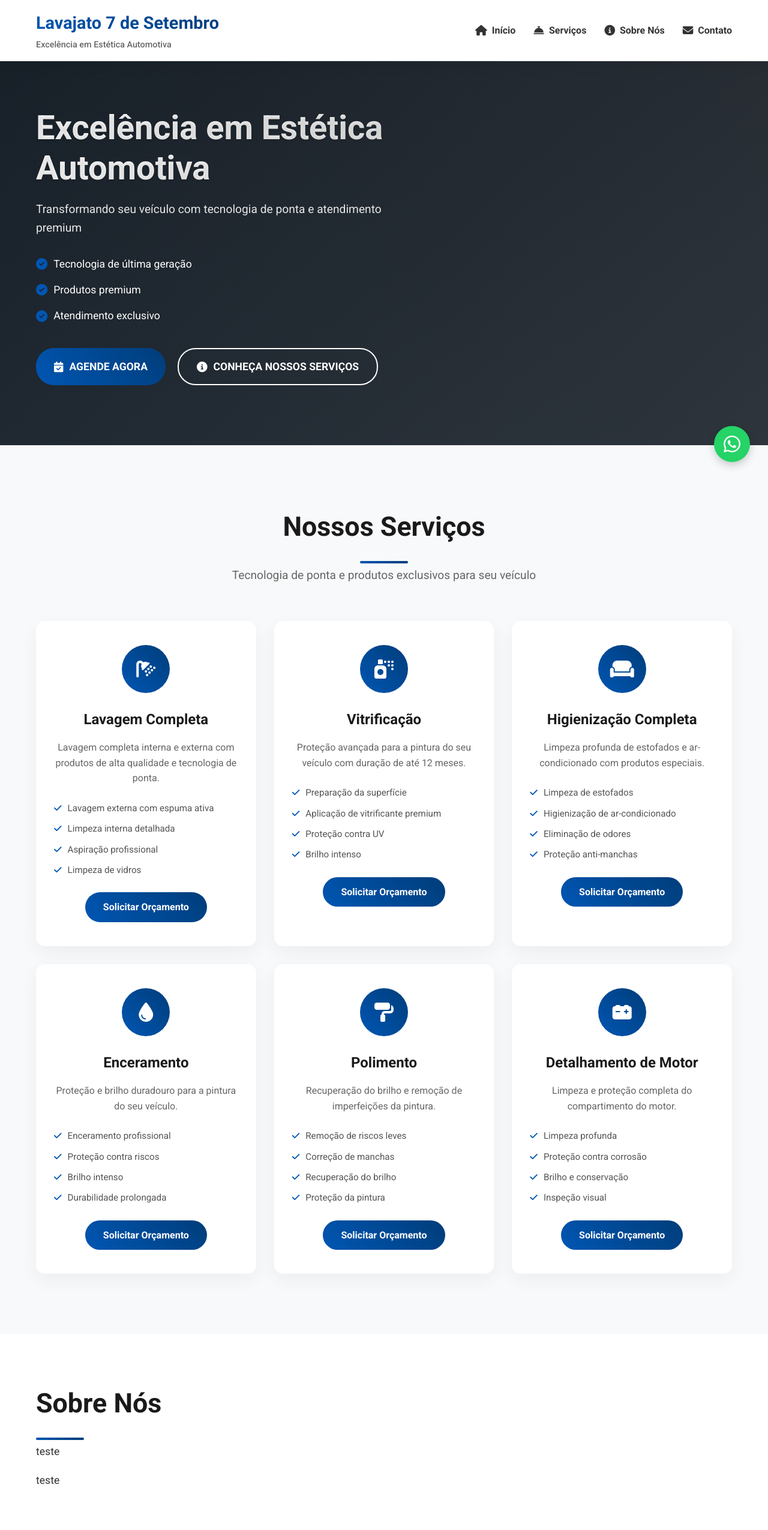
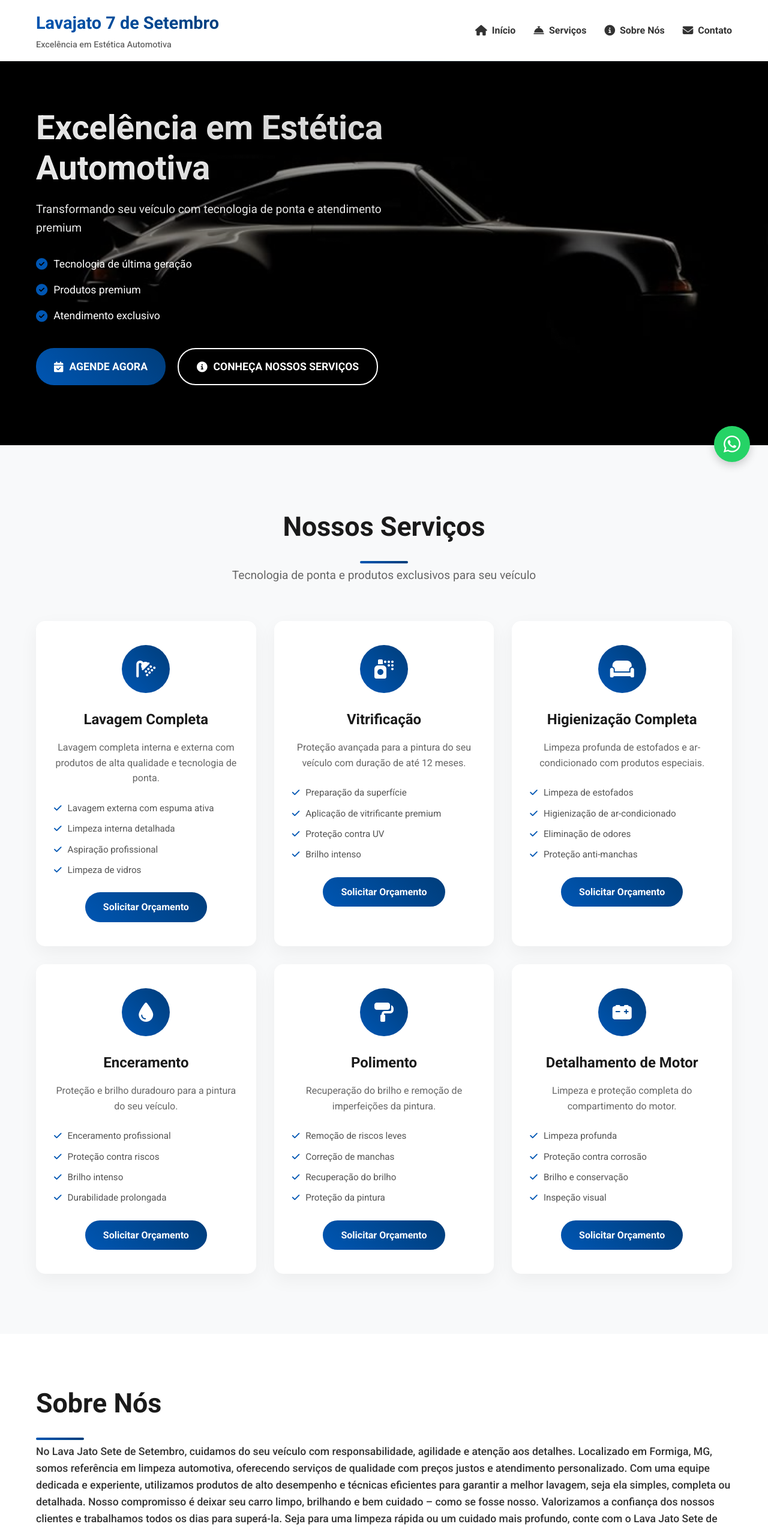
Before and after one commit to pedrodevjourney/7setembro, a plain HTML site: page src/components/HomeScreen/index.html in a window 1280 px wide. Shown: the top 2550 px of the page at 60% size. Drawn offline with Linux system fonts and the light colour scheme.

Commit message:
ajustes banner e texto

```diff
--- a/src/components/HomeScreen/index.html
+++ b/src/components/HomeScreen/index.html
@@ -93,6 +93,10 @@
         </div>
       </div>
       <div class="banner-overlay"></div>
+      <div
+        class="banner-background"
+        style="background-image: url('/src/assets/carro.jpeg')"
+      ></div>
     </section>
 
     <section id="servicos" class="servicos">
@@ -212,8 +216,20 @@
         <div class="sobre-content">
           <div class="sobre-text">
             <h2 class="section-title">Sobre Nós</h2>
-            <p>teste</p>
-            <p>teste</p>
+            <p class="sobre-text">
+              No Lava Jato Sete de Setembro, cuidamos do seu veículo com
+              responsabilidade, agilidade e atenção aos detalhes. Localizado em
+              Formiga, MG, somos referência em limpeza automotiva, oferecendo
+              serviços de qualidade com preços justos e atendimento
+              personalizado. Com uma equipe dedicada e experiente, utilizamos
+              produtos de alto desempenho e técnicas eficientes para garantir a
+              melhor lavagem, seja ela simples, completa ou detalhada. Nosso
+              compromisso é deixar seu carro limpo, brilhando e bem cuidado –
+              como se fosse nosso. Valorizamos a confiança dos nossos clientes e
+              trabalhamos todos os dias para superá-la. Seja para uma limpeza
+              rápida ou um cuidado mais profundo, conte com o Lava Jato Sete de
+              Setembro! Seu carro em boas mãos, sempre.
+            </p>
           </div>
         </div>
       </div>
--- a/src/components/HomeScreen/styles.css
+++ b/src/components/HomeScreen/styles.css
@@ -277,10 +277,25 @@ header.scrolled {
 /* Banner Premium */
 .banner {
   position: relative;
-  background: linear-gradient(135deg, #1a1a1a, #333);
   color: #fff;
   padding: 100px 0;
   overflow: hidden;
+}
+
+.banner-background {
+  position: absolute;
+  top: 0;
+  left: 0;
+  width: 100%;
+  height: 100%;
+  background-size: cover;
+  background-position: center;
+  background-repeat: no-repeat;
+  z-index: 0;
+}
+
+.sobre-text {
+  font-weight: 500;
 }
 
 .banner-overlay {
@@ -289,11 +304,7 @@ header.scrolled {
   left: 0;
   width: 100%;
   height: 100%;
-  background: linear-gradient(
-    45deg,
-    rgba(0, 86, 179, 0.1),
-    rgba(0, 61, 122, 0.1)
-  );
+  background: linear-gradient(45deg, rgba(0, 0, 0, 0.5), rgba(0, 0, 0, 0.3));
   z-index: 1;
 }
 
```
Also changed, not shown: src/assets/carro.jpeg (added).
